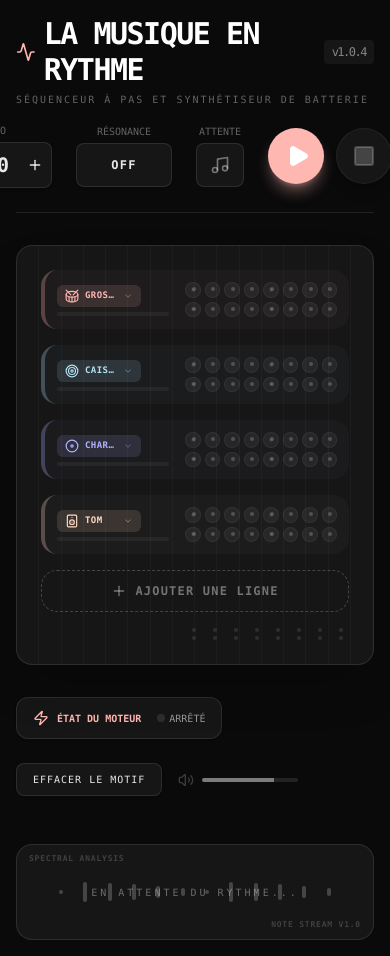
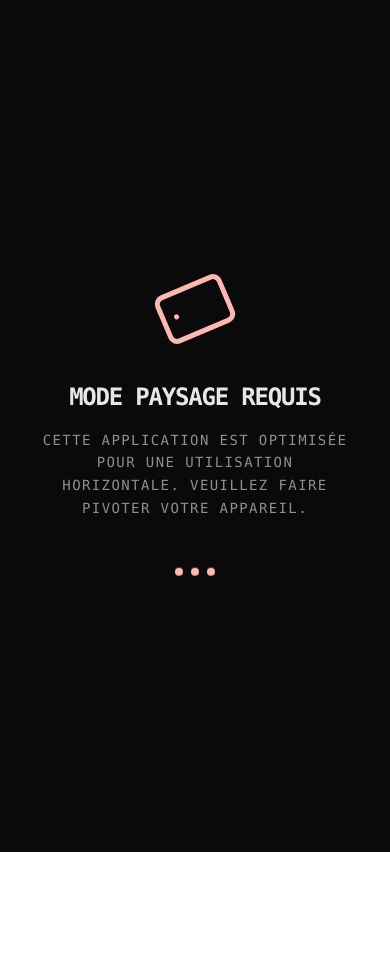
Before and after one commit to sozkesenedwina/Apmusic, a React (Vite) app: page / in a window 390 px wide. After the commit the page ends 852 px from the top, so only its background shows below. Built offline with nearby package versions, Linux system fonts and the light colour scheme.

Commit message:
feat: Add mobile orientation-based layout adjustments
Detects device orientation and screen size to dynamically adjust the UI for mobile and tablet devices, prioritizing a better experience in portrait mode by default hiding the visualizer.

```diff
--- a/src/App.tsx
+++ b/src/App.tsx
@@ -4,7 +4,7 @@
  */
 
 import React, { useState, useEffect, useRef, useCallback } from 'react';
-import { Play, Square, Plus, Minus, Volume2, Activity, Zap, Circle, Drum, Keyboard, Music, Disc, Speaker, Target, ChevronDown, Trash2, Download } from 'lucide-react';
+import { Play, Square, Plus, Minus, Volume2, Activity, Zap, Circle, Drum, Keyboard, Music, Disc, Speaker, Target, ChevronDown, Trash2, Download, Smartphone } from 'lucide-react';
 import { motion, AnimatePresence } from 'motion/react';
 
 // Polyfill for lamejs bugs
@@ -510,6 +510,21 @@ export default function App() {
   const [pendingFormat, setPendingFormat] = useState<'mp3' | 'wav' | null>(null);
   const [filename, setFilename] = useState(`beat-${new Date().toISOString().slice(0, 10)}`);
   const [showFilenameModal, setShowFilenameModal] = useState(false);
+  const [showVisualizer, setShowVisualizer] = useState(true);
+  const [isPortrait, setIsPortrait] = useState(false);
+
+  // Orientation detection
+  useEffect(() => {
+    const checkOrientation = () => {
+      const portrait = window.innerHeight > window.innerWidth;
+      const isMobileOrTablet = window.innerWidth < 1024;
+      setIsPortrait(portrait && isMobileOrTablet);
+    };
+
+    checkOrientation();
+    window.addEventListener('resize', checkOrientation);
+    return () => window.removeEventListener('resize', checkOrientation);
+  }, []);
 
   // Update resonance in engine
   useEffect(() => {
@@ -548,6 +563,7 @@ export default function App() {
   const symbols = ['♩', '♪', '♫', '♬', '♭', '♮', '♯'];
 
   const spawnVisualNote = useCallback((track: Track, stepIndex: number) => {
+    if (!showVisualizer) return;
     const musicSymbols = ['♩', '♪', '♫', '♬'];
     const pastelColors = [
       '#FFB7B2', '#B2E2F2', '#B2B2FF', '#FFDAC1',
@@ -730,6 +746,35 @@ export default function App() {
   return (
     <div className="min-h-screen bg-[#0A0A0B] text-white/90 font-mono p-4 md:p-8 flex flex-col items-center justify-center transition-colors duration-500 relative overflow-hidden">
 
+      {/* Landscape Lock Overlay */}
+      <AnimatePresence>
+        {isPortrait && (
+          <motion.div
+            initial={{ opacity: 0 }}
+            animate={{ opacity: 1 }}
+            exit={{ opacity: 0 }}
+            className="fixed inset-0 z-[200] bg-[#0A0A0B] flex flex-col items-center justify-center p-8 text-center"
+          >
+            <motion.div
+              animate={{ rotate: [0, 90, 90, 0] }}
+              transition={{ duration: 2, repeat: Infinity, times: [0, 0.4, 0.6, 1], ease: "easeInOut" }}
+              className="mb-8 text-[#FFB7B2]"
+            >
+              <Smartphone size={80} strokeWidth={1.5} />
+            </motion.div>
+            <h2 className="text-2xl font-black tracking-tighter mb-4">MODE PAYSAGE REQUIS</h2>
+            <p className="text-sm opacity-60 max-w-xs leading-relaxed uppercase tracking-widest">
+              Cette application est optimisée pour une utilisation horizontale. Veuillez faire pivoter votre appareil.
+            </p>
+            <div className="mt-12 flex gap-2">
+              <div className="w-2 h-2 rounded-full bg-[#FFB7B2] animate-bounce" />
+              <div className="w-2 h-2 rounded-full bg-[#FFB7B2] animate-bounce delay-100" />
+              <div className="w-2 h-2 rounded-full bg-[#FFB7B2] animate-bounce delay-200" />
+            </div>
+          </motion.div>
+        )}
+      </AnimatePresence>
+
       {/* Download Modal */}
       <AnimatePresence>
         {recordedBlob && (
@@ -849,6 +894,7 @@ export default function App() {
       </AnimatePresence>
 
       {/* Background Visual Notes */}
+      {showVisualizer && (
         <div className="absolute inset-0 pointer-events-none z-0 overflow-hidden">
           <AnimatePresence>
             {visualNotes.map((note) => (
@@ -866,16 +912,22 @@ export default function App() {
             ))}
           </AnimatePresence>
         </div>
+      )}
 
       {/* Header */}
       <div className="w-full max-w-4xl mb-8 flex flex-col md:flex-row items-center justify-between gap-4 border-b border-white/10 pb-6">
         <div className="flex items-center gap-4">
-          <div>
-            <h1 className="text-3xl font-black tracking-tighter flex items-center gap-2 text-white">
-              <Activity className="text-[#FFB7B2]" />
-              LA MUSIQUE EN RYTHME <span className="text-xs font-normal opacity-50 bg-white/10 px-2 py-1 rounded">v1.0.4</span>
+          <div className="flex flex-col">
+            <div className="flex items-center gap-3">
+              <Activity className="text-[#FFB7B2]" size={24} />
+              <h1 className="text-2xl font-black tracking-tighter text-white whitespace-nowrap">
+                LA MUSIQUE EN RYTHME
               </h1>
-            <p className="text-[10px] opacity-40 uppercase tracking-[0.2em] mt-1">Séquenceur à pas et Synthétiseur de Batterie</p>
+              <span className="text-[10px] font-normal opacity-30 bg-white/5 px-2 py-0.5 rounded ml-2">v1.0.4</span>
+            </div>
+            <p className="text-[10px] opacity-40 uppercase tracking-[0.3em] mt-1 font-bold">
+              SÉQUENCEUR À PAS & SYNTHÉTISEUR
+            </p>
           </div>
         </div>
 
@@ -1113,6 +1165,18 @@ export default function App() {
 
         <div className="flex items-center gap-4">
           <button
+            onClick={() => setShowVisualizer(!showVisualizer)}
+            className={`flex items-center gap-2 px-4 py-2 rounded-lg border transition-all text-[10px] uppercase font-bold tracking-widest shadow-sm ${
+              showVisualizer
+                ? 'bg-[#FFB7B2]/20 border-[#FFB7B2]/40 text-[#FFB7B2]'
+                : 'bg-white/5 border-white/10 text-white/40 hover:bg-white/10'
+            }`}
+          >
+            <Activity size={14} />
+            {showVisualizer ? 'Cacher Visuel' : 'Afficher Visuel'}
+          </button>
+
+          <button
             onClick={clearSteps}
             className="text-[10px] uppercase tracking-widest hover:text-[#FFB7B2] transition-colors border border-white/10 px-4 py-2 rounded-lg bg-white/5 shadow-sm"
           >
@@ -1129,19 +1193,26 @@ export default function App() {
       </div>
 
       {/* Visualizer Section */}
-      <div className="mt-12 w-full max-w-4xl h-24 bg-white/5 rounded-2xl border border-white/10 relative overflow-hidden flex items-center justify-center">
-        <div className="absolute inset-0 flex items-center justify-around px-8 opacity-20">
-          {Array(12).fill(0).map((_, i) => (
+      <AnimatePresence>
+        {showVisualizer && (
+          <motion.div
+            initial={{ height: 0, opacity: 0, marginTop: 0 }}
+            animate={{ height: 'auto', opacity: 1, marginTop: 48 }}
+            exit={{ height: 0, opacity: 0, marginTop: 0 }}
+            className="w-full max-w-6xl h-[512px] bg-white/5 rounded-3xl border border-white/10 relative overflow-hidden flex items-center justify-center"
+          >
+            <div className="absolute inset-0 flex items-end justify-around px-6 opacity-20 pb-12">
+              {Array(64).fill(0).map((_, i) => (
                 <motion.div
                   key={i}
-              className="w-1 bg-white rounded-full"
+                  className="w-2 bg-white rounded-t-full"
                   animate={{
-                height: isPlaying ? [20, Math.random() * 60 + 20, 20] : 20
+                    height: isPlaying ? [60, Math.random() * 400 + 60, 60] : 60
                   }}
                   transition={{
                     repeat: Infinity,
-                duration: 0.6,
-                delay: i * 0.1
+                    duration: 0.3 + Math.random() * 0.5,
+                    delay: i * 0.03
                   }}
                 />
               ))}
@@ -1173,7 +1244,9 @@ export default function App() {
             {/* Decorative corner labels */}
             <div className="absolute top-2 left-3 text-[8px] font-bold opacity-20 uppercase tracking-widest">Spectral Analysis</div>
             <div className="absolute bottom-2 right-3 text-[8px] font-bold opacity-20 uppercase tracking-widest">Note Stream v1.0</div>
-      </div>
+          </motion.div>
+        )}
+      </AnimatePresence>
 
       {/* Filename Prompt Modal */}
       <AnimatePresence>
```
Lines whose indentation alone changed are shown as unchanged.
